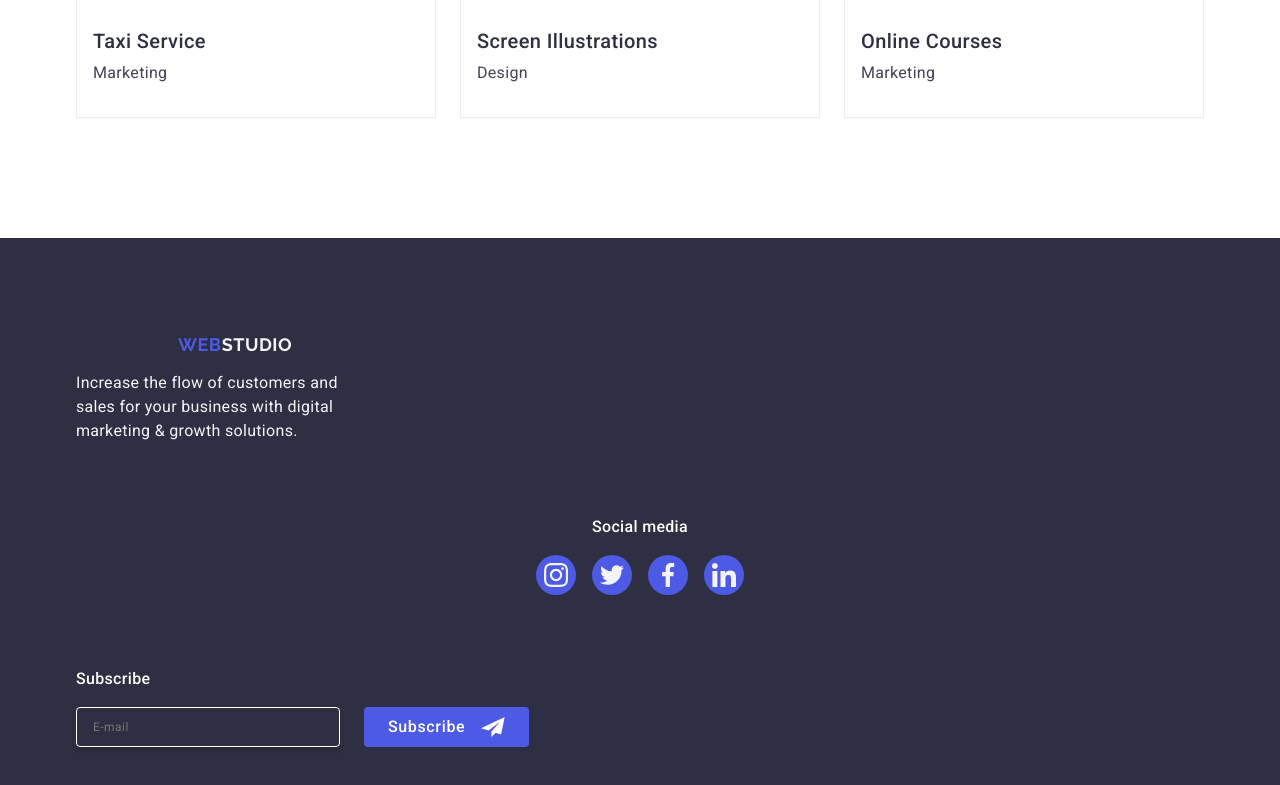
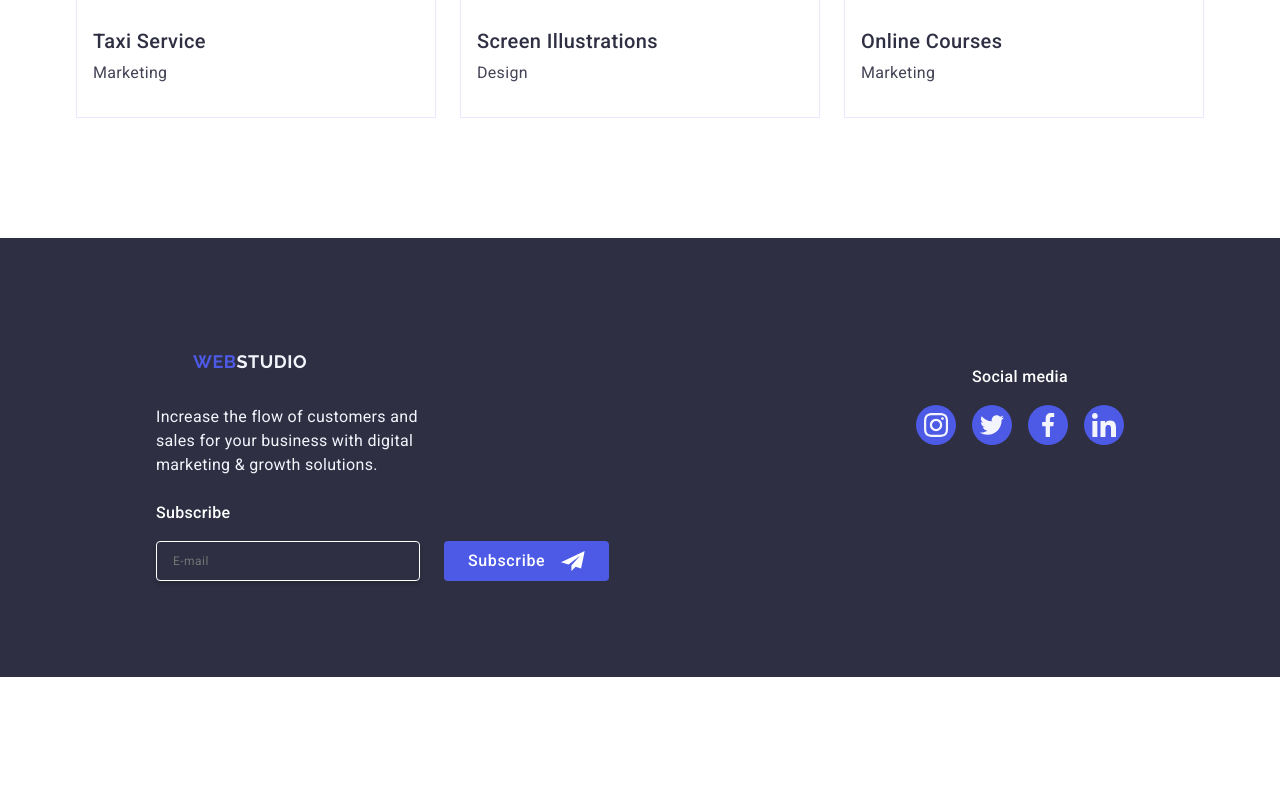
Before and after one commit to OlhaMajerski/goit-markup-hw-06, a plain HTML site: page index.html in a window 1280 px wide. Shown: the part 2977-3762 px from the top of the page. After the commit the page ends 3654 px from the top, so only its background shows below. Drawn offline with nearby package versions, Linux system fonts and the light colour scheme.

Commit message:
finish footer

```diff
--- a/css/styles.css
+++ b/css/styles.css
@@ -593,16 +593,18 @@ body {
       .footer-container{
         display: flex;
         flex-direction: column;
+        align-items: center;
+        justify-content: center;
         gap: 72px;
       }
       .logo-container {
-        text-align: left;
+        display: flex;
+        flex-direction: column;
+        align-items: center;
+        justify-content: center;
+        gap: 16px;
       }
-      .footer-logo {
-        display: inline-block;
-        margin-bottom: 16px;
-        padding: 0 102px;
-      }
+
       .footer-logo-span {
         font-family: "Raleway", sans-serif;
         font-weight: 700;
@@ -627,15 +629,14 @@ body {
         flex-direction: column;
         align-items: center;
         justify-content: center;
+        gap: 16px;
       }
       .footer-social-text {
-      display: flex;
         font-weight: 500;
         font-size: 16px;
         line-height: 1.5;
         letter-spacing: 0.02em;
         color: #fff;
-      margin-bottom: 16px;
         }
         .footer-links-list {
           display: flex;
@@ -662,16 +663,13 @@ body {
         .footer-link-icon {
           fill: #f4f4fd;;
         }
-      @media screen and (max-width: 320px) {
         .subscription-wrapper {
           display: flex;
-        gap: 16px;
         flex-direction: column;
         align-items: center;
         justify-content: center;
+        gap: 16px;
         }
-      }
-
         .subscription-text {
           font-family: "Roboto", sans-serif;
           font-weight: 500;
@@ -686,7 +684,6 @@ body {
             gap: 16px;
             align-items: center;
           }
-
           .subscription-input {
             border: 1px solid #fff;
             border-radius: 4px;
@@ -730,18 +727,34 @@ body {
         }
 
         @media only screen and (min-width: 768px) {
-          .subscription-text {
-            margin-bottom: 16px;
+
+          .footer-container{
+            flex-direction: row;
+            justify-content: flex-start;
+            flex-wrap: wrap;
+            gap: 24px;
+            padding-left: 108px;
           }
+          .subscription-wrapper {
+            align-items: baseline;
+          }
+
           .subscription-form {
             display: flex;
             flex-direction: row;
             gap: 24px;
           }
           .subscription-input {
-            width: 264px;;
+            width: 264px;
+          }
         }
 
+        @media only screen and (min-width: 1158px) {
+          .footer-container {
+            max-width: 1440px;
+            padding: 0 156px;
+            justify-content: space-between;
+          }
         }
 
 
```
Lines whose indentation alone changed are shown as unchanged.
